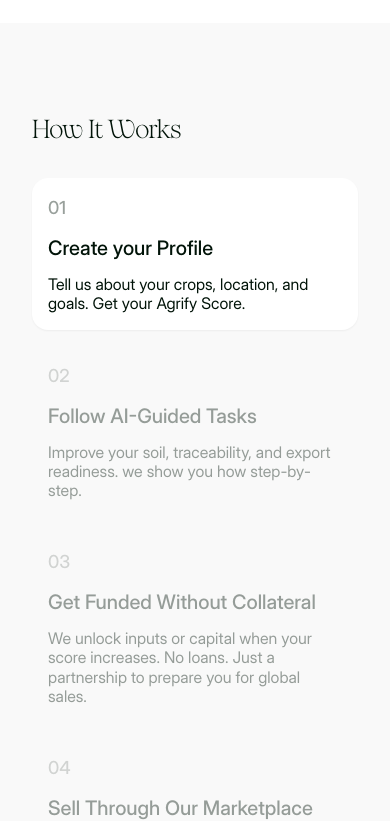
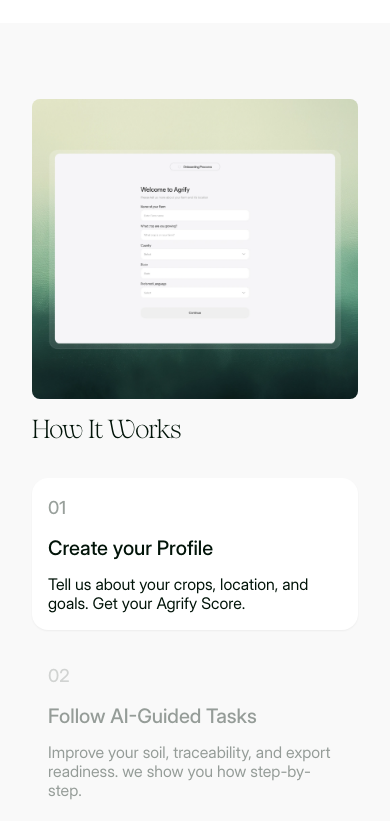
Before and after one commit to Agrify-Protocol/agrify-landing-v4, a Next.js app: page / in a window 390 px wide. Shown: the part 1469-2290 px from the top of the page. Built offline with nearby package versions, Linux system fonts and the light colour scheme.

Commit message:
chore: refactor how-it-works image position on small screens;

```diff
--- a/src/components/sections/HowItWorks/index.tsx
+++ b/src/components/sections/HowItWorks/index.tsx
@@ -284,6 +284,10 @@ export default function HowItWorks() {
           padding: "1rem",
         }}
       >
+        {/* Mobile: show image above heading */}
+        <Box display={{ base: "block", lg: "none" }} mb={4}>
+          <StepImage src={currentImage.src} alt={currentImage.alt} />
+        </Box>
         <Header />
 
         <div
@@ -317,6 +321,7 @@ export default function HowItWorks() {
               w={{ base: "full", lg: "50%" }}
               minW="0"
               mb={{ base: 8, lg: 0 }}
+              order={{ base: 1, lg: 0 }}
             >
               {HOW_IT_WORKS_STEPS.map((step, index) => (
                 <ClickableStep
@@ -334,6 +339,8 @@ export default function HowItWorks() {
               flex={{ base: "none", lg: "1" }}
               w={{ base: "full", lg: "50%" }}
               minW="0"
+              order={{ base: 0, lg: 1 }}
+              display={{ base: "none", lg: "block" }}
             >
               <AnimatePresence mode="wait">
                 <motion.div
```
